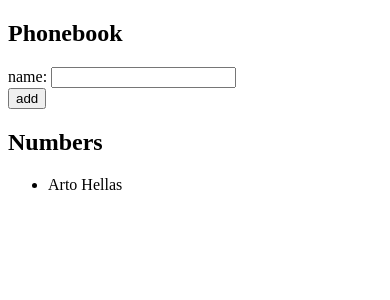
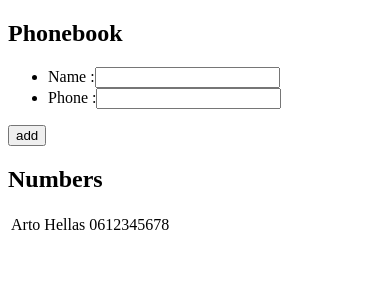
Before and after one commit to Mouarius/fullstackopen-course, a React (Create React App) app in the folder part2/phonebook/: page / in a window 390 px wide. Shown: the top 300 px of the page. Built offline with nearby package versions, Linux system fonts and the light colour scheme.

Commit message:
Exercise 2.8 step3 - phones support

```diff
--- a/part2/phonebook/src/App.js
+++ b/part2/phonebook/src/App.js
@@ -2,14 +2,23 @@ import React, { useState } from 'react'
 
 const App = () => {
   const [ persons, setPersons ] = useState([
-    { name: 'Arto Hellas' }
+    {
+        name: 'Arto Hellas',
+        phone: '0612345678'
+    }
   ])
   console.log(persons);
   const [ newName, setNewName ] = useState('')
+  const [ newPhone, setNewPhone ] = useState('')
+
 
   const handleNameChange = (event) => {
     console.log('Current input value : ', event.target.value);
     setNewName(event.target.value)
+  }
+  const handlePhoneChange = (event) => {
+    console.log('Current phone value : ->' , event.target.value)
+    setNewPhone(event.target.value)
   }
 
   const addPerson = (event) => {
@@ -19,7 +28,7 @@ const App = () => {
         alert(`${newName} already exists !`)
     }else{
         console.log('Submitted the value : ', newName);
-        setPersons(persons.concat({name: newName}))
+        setPersons(persons.concat({name: newName, phone: newPhone}))
     }
   }
 
@@ -27,19 +36,32 @@ const App = () => {
     <div>
       <h2>Phonebook</h2>
       <form onSubmit={addPerson}>
-        <div>
-          name: <input onChange={handleNameChange} type='text' value={newName}/>
-        </div>
+        <ul>
+            <li>
+                <label for="name">Name :</label>
+                <input onChange={handleNameChange} type='text' id='name' value={newName}/>
+            </li>
+            <li>
+                <label for="phone">Phone :</label>
+                <input onChange={handlePhoneChange} type='phone' id='phone' value={newPhone}/>
+            </li>
+        </ul>
         <div>
           <button type="submit">add</button>
         </div>
       </form>
       <h2>Numbers</h2>
-      <ul>
-          {persons.map(person =>
-            <li key={person.name}>{person.name}</li>
-          )}
-      </ul>
+      <table>
+          <tbody>
+            {persons.map(person =>
+            <tr key={person.name}>
+                <td>{person.name}</td>
+                <td>{person.phone}</td>
+            </tr>
+            )}
+          </tbody>
+
+      </table>
     </div>
   )
 }
```
